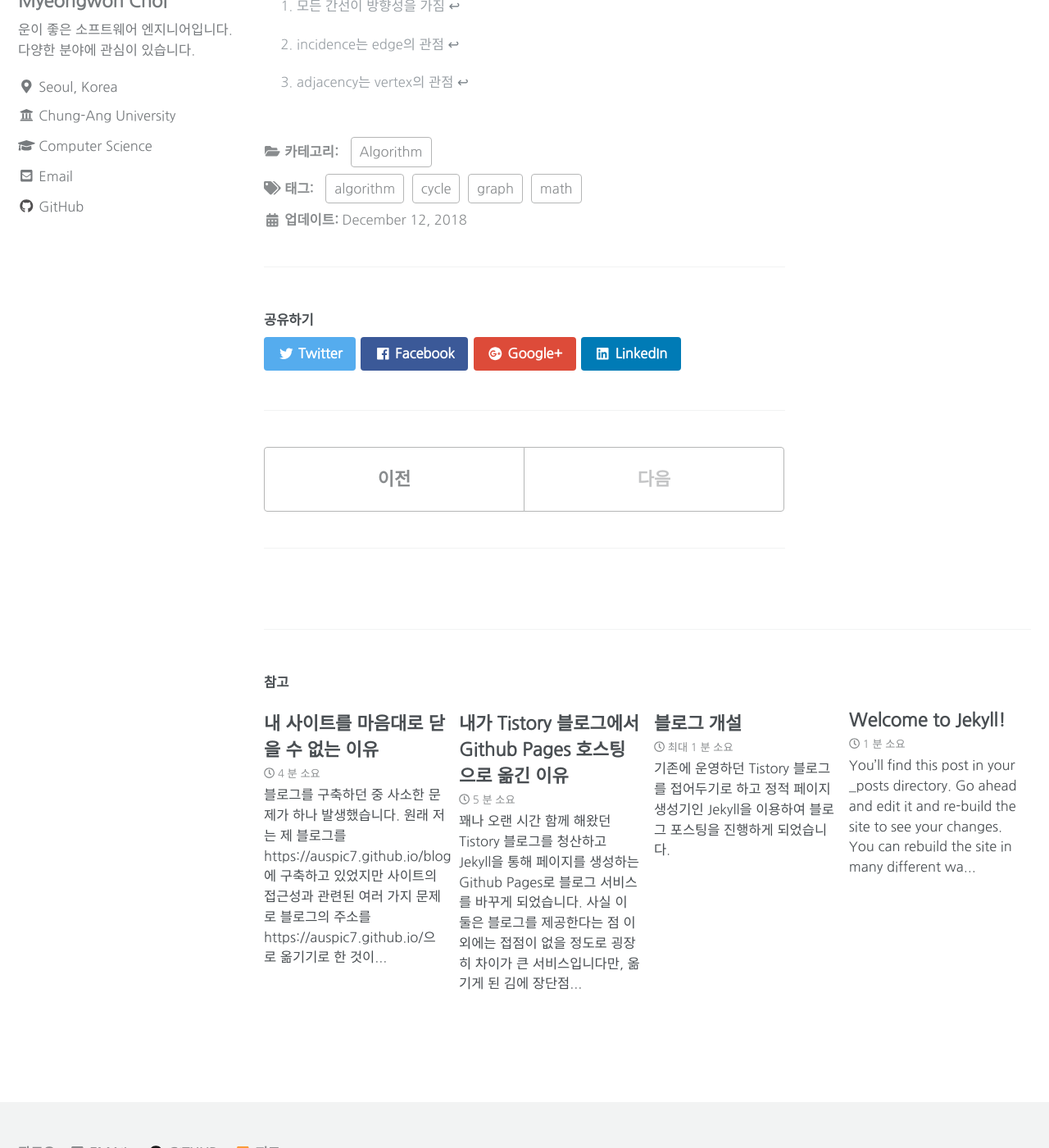
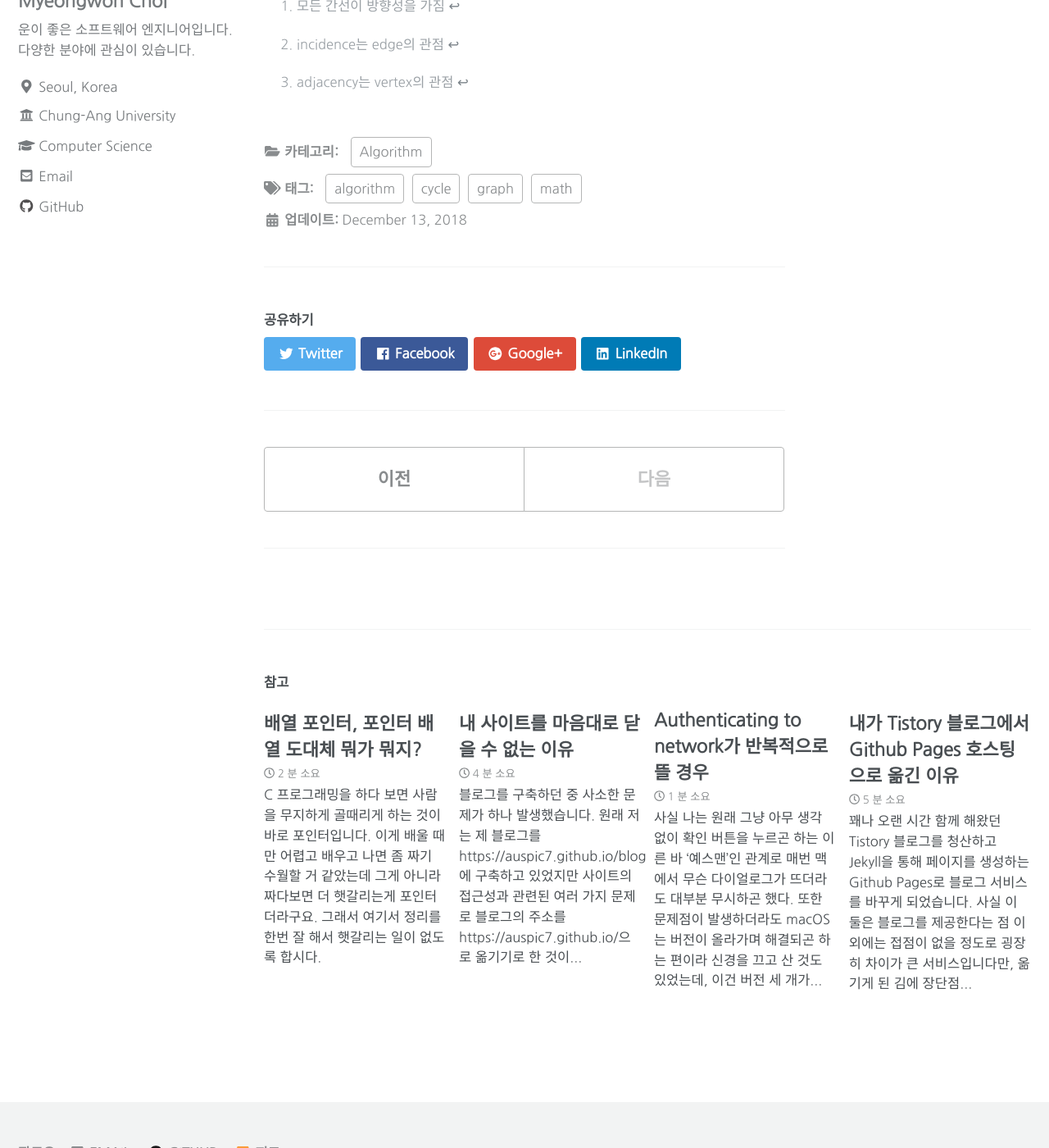
Before and after one commit to auspic7/auspic7.github.io.bak, a Jekyll site: the page built from _posts/2018-12-13-이산-수학---그래프-이론-기초와-정의.md, in a window 1280 px wide and 1400 px high, scrolled down 1717 px. Shown: the whole window at 82% size. Built offline with Jekyll 4.4.1, drawn with Linux system fonts in a browser that asks for light colours; cached includes are drawn as plain includes; nearby versions of some CDN libraries; formulas are drawn with MathJax 3; comment, search, counter and statistics services are not loaded.

Commit message:
post added

```diff
--- /dev/null
+++ b/_posts/2018-12-1-Authenticating-to-network가-반복적으로-뜰-경우.md
@@ -0,0 +1,31 @@
+---
+title:  "Authenticating to network가 반복적으로 뜰 경우"
+permalink: "/:categories/mac-auth-to-network"
+date: 2018-12-11 01:00:00 +0900
+categories: [Mac]
+tags: [Mac, auth, security, network]
+typora-root-url: /Users/myeongwon/blog/
+---
+
+사실 나는 원래 그냥 아무 생각 없이 확인 버튼을 누르곤 하는 이른 바 '예스맨'인 관계로 매번 맥에서 무슨 다이얼로그가 뜨더라도 대부분 무시하곤 했다. 또한 문제점이 발생하더라도 macOS는 버전이 올라가며 해결되곤 하는 편이라 신경을 끄고 산 것도 있었는데, 이건 버전 세 개가 올라가도록 해결될 기미가 안 보여서 내가 직접 찾아보기로 했다.
+
+# 문제
+
+{% include figure image_path="/assets/images/mac_auth_to_network01.png" alt="mac_auth_to_network01" caption="와이파이 접속할 때마다 뜨는 대화상자. 덮개를 열었을 때도 예외는 아니다" %}
+
+- 문제 발생 상황: WPA2 보안 방식을 사용하는 무선 랜 네트워크에 연결을 시도할 경우 인증서에 모종의 문제가 있는 경우
+- OS 환경: macOS 10.12, macOS 10.13, macOS 10.14
+- 증상: 와이파이를 사용하려고 할 때마다 확인 버튼을 눌러야 연결되므로 불편을 초래함
+
+# 해결
+
+1. 다이얼로그에서 'Show Certificate' 클릭 후 관련된 인증서들을 확인
+2. 키체인 접근(Keychain access) 실행
+3. 모든 탭에서 관련된 인증서를 찾아 전부 삭제
+4. 네트워크에 다시 연결 후 추가된 인증서의 컨텍스트 메뉴에서 Get info 클릭
+5. 'When using this certificate'에서 'Always Trust'를 선택
+
+# 참고문헌
+
+- [Apple discussions "Wi-Fi Connection to WPA2 Enterprise Keeps Asking to Verify Certificate"](https://discussions.apple.com/thread/7201481)
+- [Superuser "Mac OS X “Verify Certificate” every time connecting to secure wireless"](https://superuser.com/questions/1036236/mac-os-x-verify-certificate-every-time-connecting-to-secure-wireless)
--- /dev/null
+++ b/_posts/2018-12-12-배열-포인터,-포인터-배열-도대체-뭐가-뭐지.md
@@ -0,0 +1,56 @@
+---
+title:  "배열 포인터, 포인터 배열 도대체 뭐가 뭐지?"
+permalink: "/:categories/array-and-pointer"
+date: 2018-12-12 01:00:00 +0900
+categories: [C++]
+tags: [C++, array, pointer, programming, data structure]
+typora-root-url: /Users/myeongwon/blog/
+
+---
+
+C 프로그래밍을 하다 보면 사람을 무지하게 골때리게 하는 것이 바로 포인터입니다. 이게 배울 때만 어렵고 배우고 나면 좀 짜기 수월할 거 같았는데 그게 아니라 짜다보면 더 햇갈리는게 포인터더라구요. 그래서 여기서 정리를 한번 잘 해서 햇갈리는 일이 없도록 합시다.
+
+# 본문
+
+먼저 배열 포인터와 포인터 배열에 관해 다루기 전에 기본적인 개념에 대해서 확실히 하고 넘어갑니다.
+
+## 개념 정리하고 넘어가기
+
+
+### **배열 이름**은 포인터 상수인가?
+
+> A common misconception is that an array and a pointer are completely interchangeable.
+> An array name is not a pointer. Although an array name can be treated as a pointer at
+> times, and array notation can be used with pointers, they are distinct and cannot always
+> be used in place of each other. Understanding this difference will help you avoid incor‐
+> rect use of these notations. For example, although the name of an array used by itself
+> will return the array’s address, we cannot use the name by itself as the target of an
+> assignment.
+
+<cite>Richard M Reese</cite> --- Understanding and Using C Pointers
+{: .small}
+
+배열 이름은 포인터와 혼용될 수 있지만 일단은 다르답니다. 근데 여기서 사실 포인터 상수라는 개념이 언급되진 않았기 때문에 완전히 아닌가에 대해서는 아직 의문이 남습니다.
+
+### 배열의 정의
+
+> An array is a contiguous collection of homogeneous elements that can be accessed using
+> an index. By contiguous, we mean the elements of the array are adjacent to one another
+> in memory with no gaps between them. By homogeneous, we mean they are all of the
+> same type. Array declarations use a set of brackets and can possess multiple dimensions.
+
+<cite>Richard M Reese</cite> --- Understanding and Using C Pointers
+{: .small}
+
+배열은 동형의 연속된 원소의 모음이랍니다. 여기서 동형이란 단어에서 각 원소의 타입이 같다는 사실을 알 수 있고, 연속이라는 단어에서 중간에 빈 공간이 없이 채워져 있다는 사실을 알 수 있네요.
+
+### 이차원 배열과 포인터 배열
+
+> Two-dimensional arrays are common, and we typically use the terms rows and columns
+> to describe the position of an array’s element. Arrays with three or more dimensions
+> are not as common but can be quite useful in some applications. A two-dimensional
+> array is not to be confused with an array of pointers. They are similar but behave slightly
+> differently.
+
+<cite>Richard M Reese</cite> --- Understanding and Using C Pointers
+{: .small}
--- a/_posts/2018-12-12-이산-수학---그래프-이론-기초와-정의.md
+++ b/_posts/2018-12-13-이산-수학---그래프-이론-기초와-정의.md
@@ -1,7 +1,7 @@
 ---
 title:  "이산 수학 - 그래프 이론 기초와 정의"
 permalink: "/:categories/discrete-math-fundamentals"
-date: 2018-12-12 01:00:00 +0900
+date: 2018-12-13 01:00:00 +0900
 categories: [Algorithm]
 tags: [algorithm, math, graph, cycle]
 typora-root-url: C:\Users\Myeongwon\source\repos\auspic7.github.io
```
Also changed, not shown: assets/images/mac_auth_to_network01.png (added), 1 other file.
